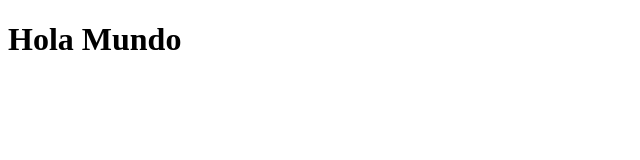
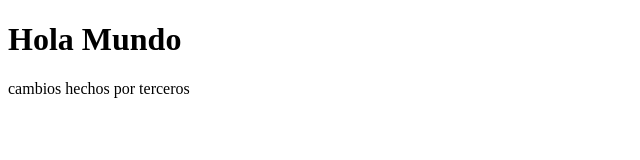
Before and after one commit to ChrisDeiv/Taller-Repositorios, a plain HTML site: page index.html in a window 1280 px wide. Shown: the whole page, without its empty margins (0-640 px from the left). Drawn offline with Linux system fonts and the light colour scheme.

Commit message:
Cambios a la rama secundaria

```diff
--- a/index.html
+++ b/index.html
@@ -8,4 +8,6 @@
 <body>
 	<h1>Hola Mundo</h1>
 </body>
+    <p>cambios hechos por terceros</p>
+</body>
 </html>
```
